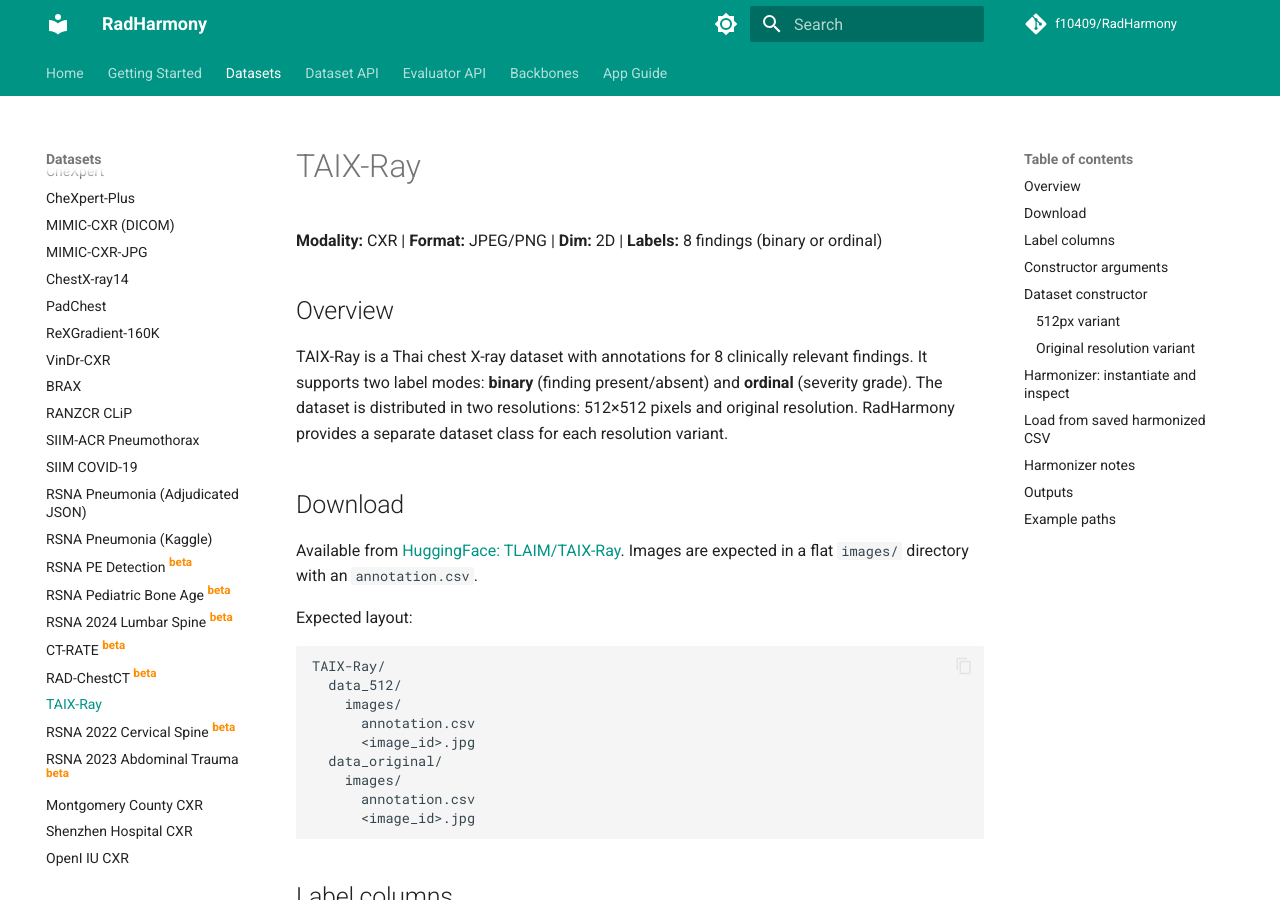
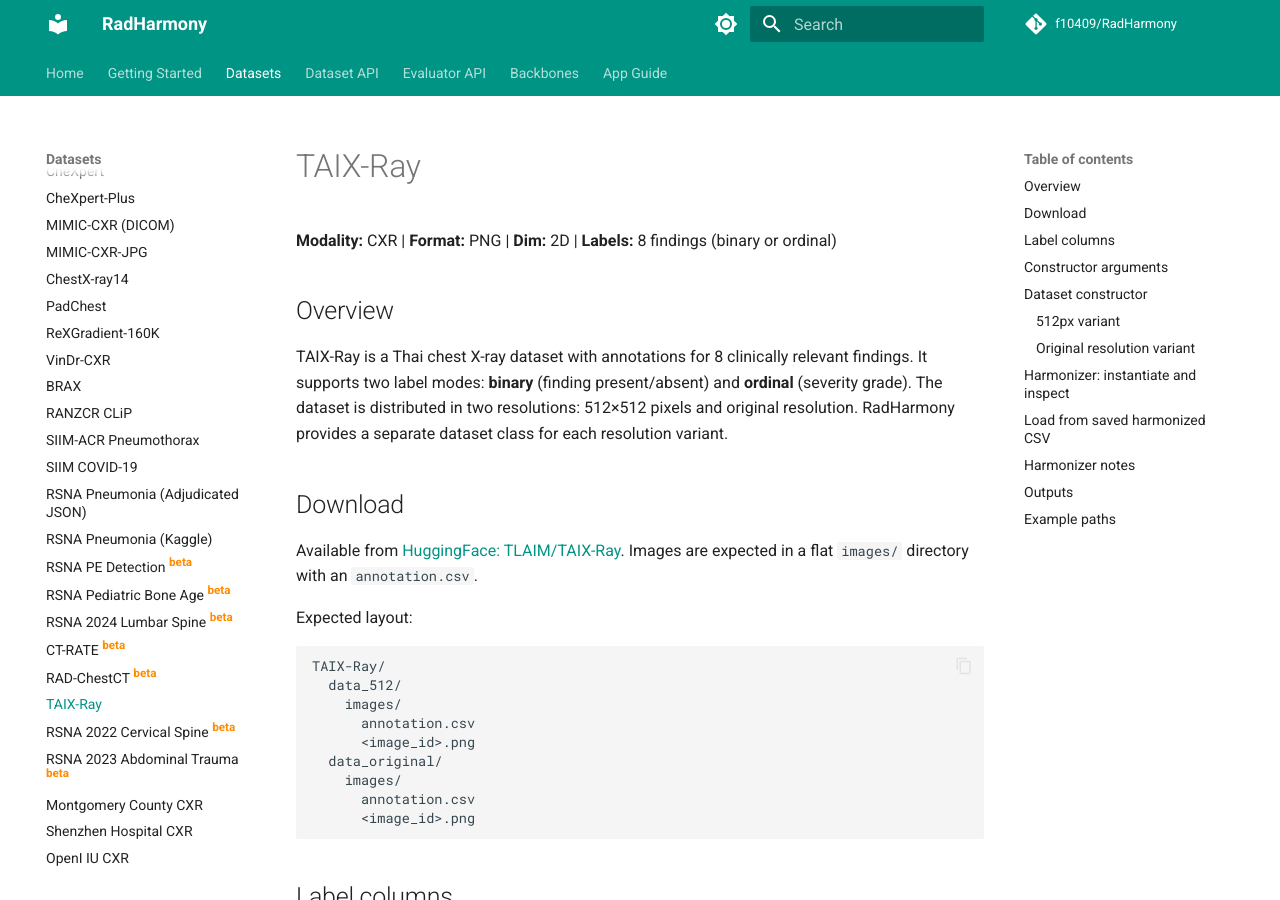
Before and after one commit to f10409/RadHarmony, an MkDocs documentation site: the page built from docs/wiki/datasets/taix_ray.md, in a window 1280 px wide and 900 px high. Built offline with MkDocs 1.6.1 and Material for MkDocs 9.7.7, drawn with Linux system fonts in a browser that asks for light colours; comment, search, counter and statistics services are not loaded.

Commit message:
Update docs

````diff
--- a/docs/wiki/datasets/taix_ray.md
+++ b/docs/wiki/datasets/taix_ray.md
@@ -1,6 +1,6 @@
 # TAIX-Ray
 
-**Modality:** CXR | **Format:** JPEG/PNG | **Dim:** 2D | **Labels:** 8 findings (binary or ordinal)
+**Modality:** CXR | **Format:** PNG | **Dim:** 2D | **Labels:** 8 findings (binary or ordinal)
 
 ## Overview
 
@@ -17,11 +17,11 @@
   data_512/
     images/
       annotation.csv
-      <image_id>.jpg
+      <image_id>.png
   data_original/
     images/
       annotation.csv
-      <image_id>.jpg
+      <image_id>.png
 ```
 
 ## Label columns
````
Also changed, not shown: docs/wiki/datasets/chexpert_plus.md (+1 -1 lines).
